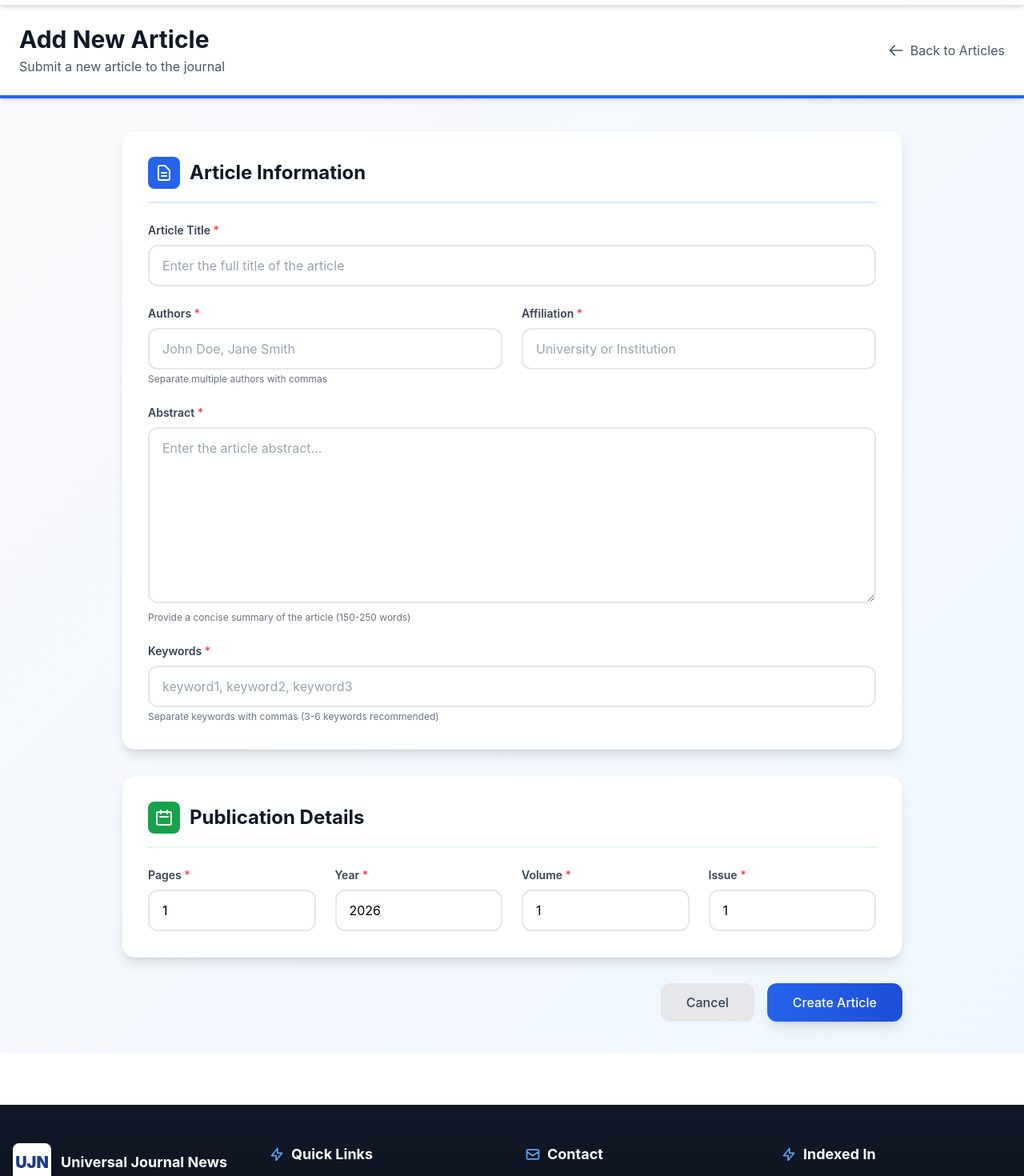
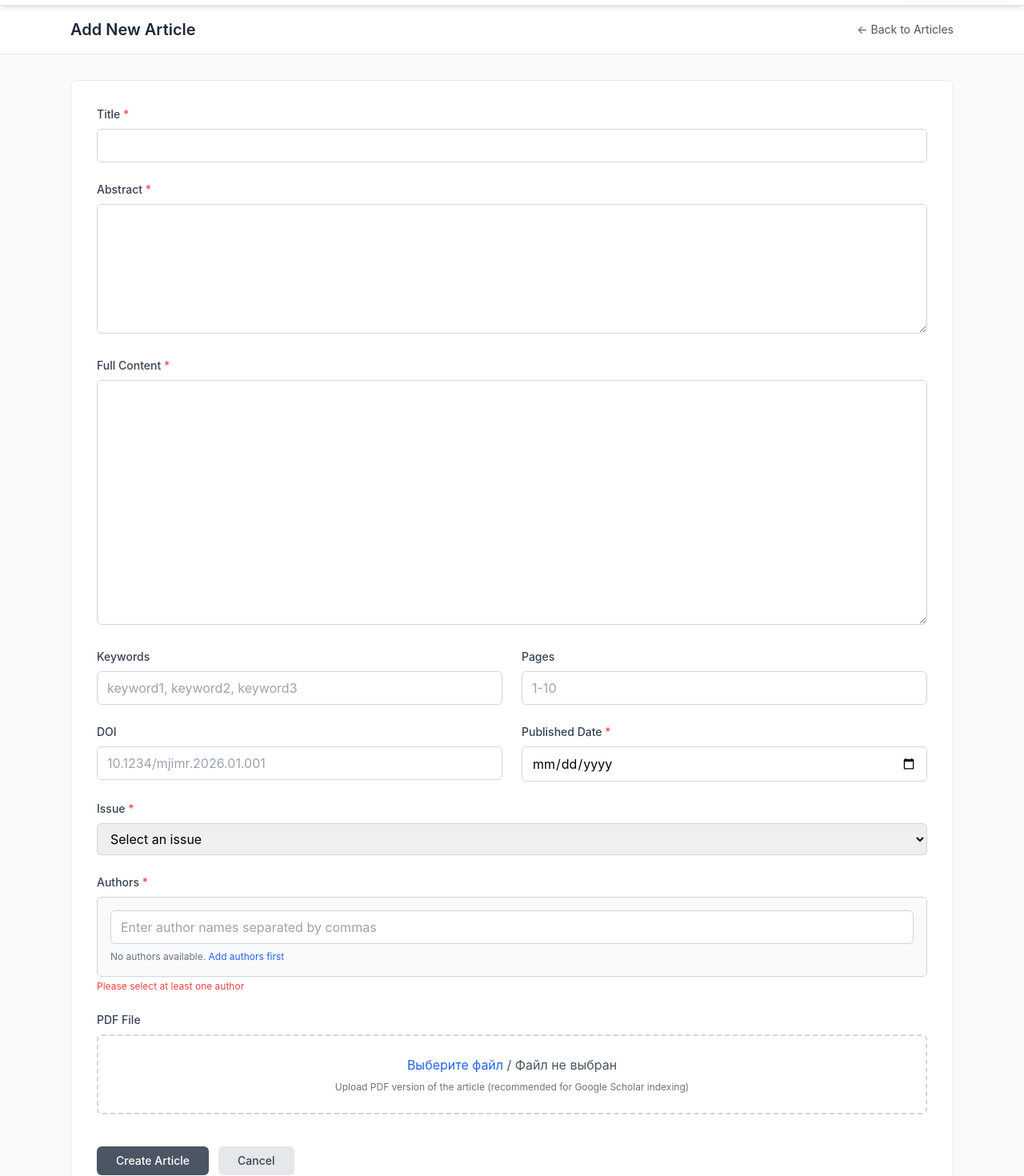
Before and after one commit to sadullayevsiroje-spec/universaljournalnews.uz, a Next.js app: page /admin/articles/new in a window 1280 px wide. Shown: the part 180-1650 px from the top of the page at 80% size. Built offline with nearby package versions, Linux system fonts and the light colour scheme.

Commit message:
Simplify article form to match MJIMR design

```diff
--- a/app/admin/articles/new/page.tsx
+++ b/app/admin/articles/new/page.tsx
@@ -8,242 +8,216 @@ export default function NewArticle() {
   const router = useRouter();
   const [formData, setFormData] = useState({
     title: '',
+    abstract: '',
+    fullContent: '',
+    keywords: '',
+    pages: '',
+    doi: '',
+    publishedDate: '',
+    issue: '',
     authors: '',
-    affiliation: '',
-    abstract: '',
-    keywords: '',
-    pages: 1,
-    year: 2026,
-    volume: 1,
-    issue: 1,
+    pdfFile: null as File | null,
   });
 
   const handleSubmit = async (e: React.FormEvent) => {
     e.preventDefault();
-
-    const slug = `Article-${Date.now()}`;
-    const article = {
-      slug,
-      title: formData.title,
-      authors: formData.authors.split(',').map(a => a.trim()),
-      affiliation: formData.affiliation,
-      abstract: formData.abstract,
-      keywords: formData.keywords.split(',').map(k => k.trim()),
-      pdfSlug: slug,
-      publishedAt: new Date().toISOString().split('T')[0],
-      published: new Date().toISOString().split('T')[0],
-      pages: formData.pages,
-      doi: `10.xxxxx/ujn.${formData.year}.${formData.volume}.${slug}`,
-      issue: {
-        year: formData.year,
-        volume: formData.volume,
-        number: formData.issue,
-      }
-    };
 
     alert('Article created! In production, this would save to database.');
     router.push('/admin/articles');
   };
 
   return (
-    <div className="min-h-screen bg-gradient-to-br from-gray-50 to-blue-50">
-      {/* Header */}
-      <div className="bg-white shadow-md border-b-4 border-blue-600">
-        <div className="max-w-7xl mx-auto px-6 py-6">
-          <div className="flex items-center justify-between">
-            <div>
-              <h1 className="text-3xl font-bold text-gray-900 mb-1">Add New Article</h1>
-              <p className="text-gray-600">Submit a new article to the journal</p>
-            </div>
-            <Link
-              href="/admin/articles"
-              className="flex items-center gap-2 text-gray-600 hover:text-gray-900 transition"
-            >
-              <svg className="w-5 h-5" fill="none" stroke="currentColor" viewBox="0 0 24 24">
-                <path strokeLinecap="round" strokeLinejoin="round" strokeWidth={2} d="M10 19l-7-7m0 0l7-7m-7 7h18" />
-              </svg>
-              Back to Articles
+    <div className="min-h-screen bg-gray-50">
+      {/* Simple Header */}
+      <div className="bg-white border-b">
+        <div className="max-w-6xl mx-auto px-6 py-4 flex justify-between items-center">
+          <h1 className="text-xl font-semibold text-gray-800">Add New Article</h1>
+          <Link href="/admin/articles" className="text-gray-600 hover:text-gray-900 text-sm">
+            ← Back to Articles
           </Link>
         </div>
       </div>
-      </div>
 
-      <div className="max-w-5xl mx-auto px-6 py-10">
-        <form onSubmit={handleSubmit} className="space-y-8">
-          {/* Article Information Section */}
-          <div className="bg-white rounded-2xl shadow-lg p-8 border border-gray-100">
-            <div className="flex items-center gap-3 mb-6 pb-4 border-b-2 border-blue-100">
-              <div className="w-10 h-10 bg-blue-600 rounded-lg flex items-center justify-center">
-                <svg className="w-6 h-6 text-white" fill="none" stroke="currentColor" viewBox="0 0 24 24">
-                  <path strokeLinecap="round" strokeLinejoin="round" strokeWidth={2} d="M9 12h6m-6 4h6m2 5H7a2 2 0 01-2-2V5a2 2 0 012-2h5.586a1 1 0 01.707.293l5.414 5.414a1 1 0 01.293.707V19a2 2 0 01-2 2z" />
-                </svg>
-              </div>
-              <h2 className="text-2xl font-bold text-gray-900">Article Information</h2>
-            </div>
-
+      <div className="max-w-6xl mx-auto px-6 py-8">
+        <form onSubmit={handleSubmit} className="bg-white rounded-lg border border-gray-200 p-8">
           <div className="space-y-6">
+            {/* Title */}
             <div>
-                <label className="block text-sm font-semibold text-gray-700 mb-2">
-                  Article Title <span className="text-red-500">*</span>
+              <label className="block text-sm font-medium text-gray-700 mb-2">
+                Title <span className="text-red-500">*</span>
               </label>
               <input
                 type="text"
                 value={formData.title}
                 onChange={(e) => setFormData({...formData, title: e.target.value})}
-                  className="w-full px-4 py-3 border-2 border-gray-200 rounded-xl focus:ring-2 focus:ring-blue-500 focus:border-blue-500 transition"
-                  placeholder="Enter the full title of the article"
+                className="w-full px-3 py-2 border border-gray-300 rounded-md focus:outline-none focus:ring-1 focus:ring-blue-500 focus:border-blue-500"
                 required
               />
             </div>
 
-              <div className="grid grid-cols-1 md:grid-cols-2 gap-6">
+            {/* Abstract */}
             <div>
-                  <label className="block text-sm font-semibold text-gray-700 mb-2">
-                    Authors <span className="text-red-500">*</span>
+              <label className="block text-sm font-medium text-gray-700 mb-2">
+                Abstract <span className="text-red-500">*</span>
+              </label>
+              <textarea
+                value={formData.abstract}
+                onChange={(e) => setFormData({...formData, abstract: e.target.value})}
+                className="w-full px-3 py-2 border border-gray-300 rounded-md focus:outline-none focus:ring-1 focus:ring-blue-500 focus:border-blue-500"
+                rows={6}
+                required
+              />
+            </div>
+
+            {/* Full Content */}
+            <div>
+              <label className="block text-sm font-medium text-gray-700 mb-2">
+                Full Content <span className="text-red-500">*</span>
+              </label>
+              <textarea
+                value={formData.fullContent}
+                onChange={(e) => setFormData({...formData, fullContent: e.target.value})}
+                className="w-full px-3 py-2 border border-gray-300 rounded-md focus:outline-none focus:ring-1 focus:ring-blue-500 focus:border-blue-500"
+                rows={12}
+                required
+              />
+            </div>
+
+            {/* Keywords and Pages */}
+            <div className="grid grid-cols-2 gap-6">
+              <div>
+                <label className="block text-sm font-medium text-gray-700 mb-2">
+                  Keywords
                 </label>
                 <input
                   type="text"
-                    value={formData.authors}
-                    onChange={(e) => setFormData({...formData, authors: e.target.value})}
-                    className="w-full px-4 py-3 border-2 border-gray-200 rounded-xl focus:ring-2 focus:ring-blue-500 focus:border-blue-500 transition"
-                    placeholder="John Doe, Jane Smith"
-                    required
+                  value={formData.keywords}
+                  onChange={(e) => setFormData({...formData, keywords: e.target.value})}
+                  className="w-full px-3 py-2 border border-gray-300 rounded-md focus:outline-none focus:ring-1 focus:ring-blue-500 focus:border-blue-500"
+                  placeholder="keyword1, keyword2, keyword3"
                 />
-                  <p className="text-xs text-gray-500 mt-1">Separate multiple authors with commas</p>
               </div>
 
               <div>
-                  <label className="block text-sm font-semibold text-gray-700 mb-2">
-                    Affiliation <span className="text-red-500">*</span>
+                <label className="block text-sm font-medium text-gray-700 mb-2">
+                  Pages
                 </label>
                 <input
                   type="text"
-                    value={formData.affiliation}
-                    onChange={(e) => setFormData({...formData, affiliation: e.target.value})}
-                    className="w-full px-4 py-3 border-2 border-gray-200 rounded-xl focus:ring-2 focus:ring-blue-500 focus:border-blue-500 transition"
-                    placeholder="University or Institution"
+                  value={formData.pages}
+                  onChange={(e) => setFormData({...formData, pages: e.target.value})}
+                  className="w-full px-3 py-2 border border-gray-300 rounded-md focus:outline-none focus:ring-1 focus:ring-blue-500 focus:border-blue-500"
+                  placeholder="1-10"
+                />
+              </div>
+            </div>
+
+            {/* DOI and Published Date */}
+            <div className="grid grid-cols-2 gap-6">
+              <div>
+                <label className="block text-sm font-medium text-gray-700 mb-2">
+                  DOI
+                </label>
+                <input
+                  type="text"
+                  value={formData.doi}
+                  onChange={(e) => setFormData({...formData, doi: e.target.value})}
+                  className="w-full px-3 py-2 border border-gray-300 rounded-md focus:outline-none focus:ring-1 focus:ring-blue-500 focus:border-blue-500"
+                  placeholder="10.1234/mjimr.2026.01.001"
+                />
+              </div>
+
+              <div>
+                <label className="block text-sm font-medium text-gray-700 mb-2">
+                  Published Date <span className="text-red-500">*</span>
+                </label>
+                <input
+                  type="date"
+                  value={formData.publishedDate}
+                  onChange={(e) => setFormData({...formData, publishedDate: e.target.value})}
+                  className="w-full px-3 py-2 border border-gray-300 rounded-md focus:outline-none focus:ring-1 focus:ring-blue-500 focus:border-blue-500"
                   required
                 />
               </div>
             </div>
 
+            {/* Issue */}
             <div>
-                <label className="block text-sm font-semibold text-gray-700 mb-2">
-                  Abstract <span className="text-red-500">*</span>
+              <label className="block text-sm font-medium text-gray-700 mb-2">
+                Issue <span className="text-red-500">*</span>
               </label>
-                <textarea
-                  value={formData.abstract}
-                  onChange={(e) => setFormData({...formData, abstract: e.target.value})}
-                  className="w-full px-4 py-3 border-2 border-gray-200 rounded-xl focus:ring-2 focus:ring-blue-500 focus:border-blue-500 transition"
-                  rows={8}
-                  placeholder="Enter the article abstract..."
+              <select
+                value={formData.issue}
+                onChange={(e) => setFormData({...formData, issue: e.target.value})}
+                className="w-full px-3 py-2 border border-gray-300 rounded-md focus:outline-none focus:ring-1 focus:ring-blue-500 focus:border-blue-500"
+                required
+              >
+                <option value="">Select an issue</option>
+                <option value="2026-1-1">2026, Volume 1, Issue 1</option>
+                <option value="2026-1-2">2026, Volume 1, Issue 2</option>
+              </select>
+            </div>
+
+            {/* Authors */}
+            <div>
+              <label className="block text-sm font-medium text-gray-700 mb-2">
+                Authors <span className="text-red-500">*</span>
+              </label>
+              <div className="border border-gray-300 rounded-md p-4 bg-gray-50">
+                <input
+                  type="text"
+                  value={formData.authors}
+                  onChange={(e) => setFormData({...formData, authors: e.target.value})}
+                  className="w-full px-3 py-2 border border-gray-300 rounded-md focus:outline-none focus:ring-1 focus:ring-blue-500 focus:border-blue-500 bg-white"
+                  placeholder="Enter author names separated by commas"
                   required
                 />
-                <p className="text-xs text-gray-500 mt-1">Provide a concise summary of the article (150-250 words)</p>
+                <p className="text-xs text-gray-500 mt-2">
+                  No authors available. <span className="text-blue-600 cursor-pointer hover:underline">Add authors first</span>
+                </p>
+              </div>
+              <p className="text-xs text-red-500 mt-1">Please select at least one author</p>
             </div>
 
+            {/* PDF File */}
             <div>
-                <label className="block text-sm font-semibold text-gray-700 mb-2">
-                  Keywords <span className="text-red-500">*</span>
+              <label className="block text-sm font-medium text-gray-700 mb-2">
+                PDF File
               </label>
+              <div className="border-2 border-dashed border-gray-300 rounded-md p-6 text-center">
                 <input
-                  type="text"
-                  value={formData.keywords}
-                  onChange={(e) => setFormData({...formData, keywords: e.target.value})}
-                  className="w-full px-4 py-3 border-2 border-gray-200 rounded-xl focus:ring-2 focus:ring-blue-500 focus:border-blue-500 transition"
-                  placeholder="keyword1, keyword2, keyword3"
-                  required
+                  type="file"
+                  accept=".pdf"
+                  onChange={(e) => setFormData({...formData, pdfFile: e.target.files?.[0] || null})}
+                  className="hidden"
+                  id="pdf-upload"
                 />
-                <p className="text-xs text-gray-500 mt-1">Separate keywords with commas (3-6 keywords recommended)</p>
+                <label htmlFor="pdf-upload" className="cursor-pointer">
+                  <div className="text-gray-600">
+                    <span className="text-blue-600 hover:underline">Выберите файл</span> / Файл не выбран
                   </div>
-            </div>
-          </div>
-
-          {/* Publication Details Section */}
-          <div className="bg-white rounded-2xl shadow-lg p-8 border border-gray-100">
-            <div className="flex items-center gap-3 mb-6 pb-4 border-b-2 border-green-100">
-              <div className="w-10 h-10 bg-green-600 rounded-lg flex items-center justify-center">
-                <svg className="w-6 h-6 text-white" fill="none" stroke="currentColor" viewBox="0 0 24 24">
-                  <path strokeLinecap="round" strokeLinejoin="round" strokeWidth={2} d="M8 7V3m8 4V3m-9 8h10M5 21h14a2 2 0 002-2V7a2 2 0 00-2-2H5a2 2 0 00-2 2v12a2 2 0 002 2z" />
-                </svg>
-              </div>
-              <h2 className="text-2xl font-bold text-gray-900">Publication Details</h2>
-            </div>
-
-            <div className="grid grid-cols-1 md:grid-cols-2 lg:grid-cols-4 gap-6">
-              <div>
-                <label className="block text-sm font-semibold text-gray-700 mb-2">
-                  Pages <span className="text-red-500">*</span>
+                  <p className="text-xs text-gray-500 mt-2">
+                    Upload PDF version of the article (recommended for Google Scholar indexing)
+                  </p>
                 </label>
-                <input
-                  type="number"
-                  value={formData.pages}
-                  onChange={(e) => setFormData({...formData, pages: parseInt(e.target.value)})}
-                  className="w-full px-4 py-3 border-2 border-gray-200 rounded-xl focus:ring-2 focus:ring-green-500 focus:border-green-500 transition"
-                  min="1"
-                  required
-                />
-              </div>
-
-              <div>
-                <label className="block text-sm font-semibold text-gray-700 mb-2">
-                  Year <span className="text-red-500">*</span>
-                </label>
-                <input
-                  type="number"
-                  value={formData.year}
-                  onChange={(e) => setFormData({...formData, year: parseInt(e.target.value)})}
-                  className="w-full px-4 py-3 border-2 border-gray-200 rounded-xl focus:ring-2 focus:ring-green-500 focus:border-green-500 transition"
-                  min="2020"
-                  max="2030"
-                  required
-                />
-              </div>
-
-              <div>
-                <label className="block text-sm font-semibold text-gray-700 mb-2">
-                  Volume <span className="text-red-500">*</span>
-                </label>
-                <input
-                  type="number"
-                  value={formData.volume}
-                  onChange={(e) => setFormData({...formData, volume: parseInt(e.target.value)})}
-                  className="w-full px-4 py-3 border-2 border-gray-200 rounded-xl focus:ring-2 focus:ring-green-500 focus:border-green-500 transition"
-                  min="1"
-                  required
-                />
-              </div>
-
-              <div>
-                <label className="block text-sm font-semibold text-gray-700 mb-2">
-                  Issue <span className="text-red-500">*</span>
-                </label>
-                <input
-                  type="number"
-                  value={formData.issue}
-                  onChange={(e) => setFormData({...formData, issue: parseInt(e.target.value)})}
-                  className="w-full px-4 py-3 border-2 border-gray-200 rounded-xl focus:ring-2 focus:ring-green-500 focus:border-green-500 transition"
-                  min="1"
-                  required
-                />
-              </div>
               </div>
             </div>
 
             {/* Action Buttons */}
-          <div className="flex gap-4 justify-end">
+            <div className="flex gap-3 pt-4">
+              <button
+                type="submit"
+                className="px-6 py-2 bg-gray-600 text-white rounded-md hover:bg-gray-700 transition text-sm font-medium"
+              >
+                Create Article
+              </button>
               <Link
                 href="/admin/articles"
-              className="px-8 py-3 bg-gray-200 text-gray-700 rounded-xl hover:bg-gray-300 transition font-medium"
+                className="px-6 py-2 bg-gray-200 text-gray-700 rounded-md hover:bg-gray-300 transition text-sm font-medium"
               >
                 Cancel
               </Link>
-            <button
-              type="submit"
-              className="px-8 py-3 bg-gradient-to-r from-blue-600 to-blue-700 text-white rounded-xl hover:from-blue-700 hover:to-blue-800 transition font-medium shadow-lg hover:shadow-xl"
-            >
-              Create Article
-            </button>
+            </div>
           </div>
         </form>
       </div>
```
Lines whose indentation alone changed are shown as unchanged.
